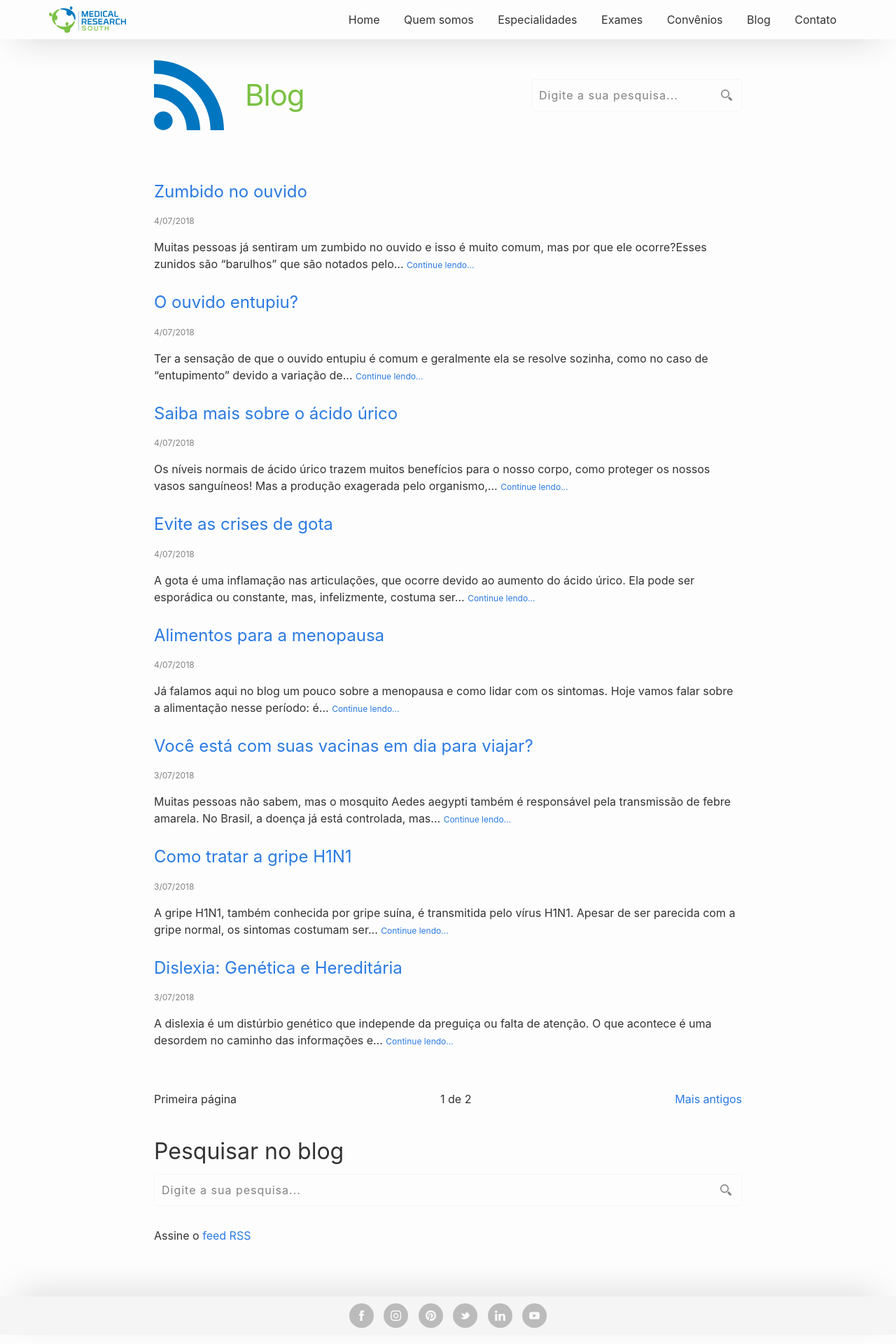
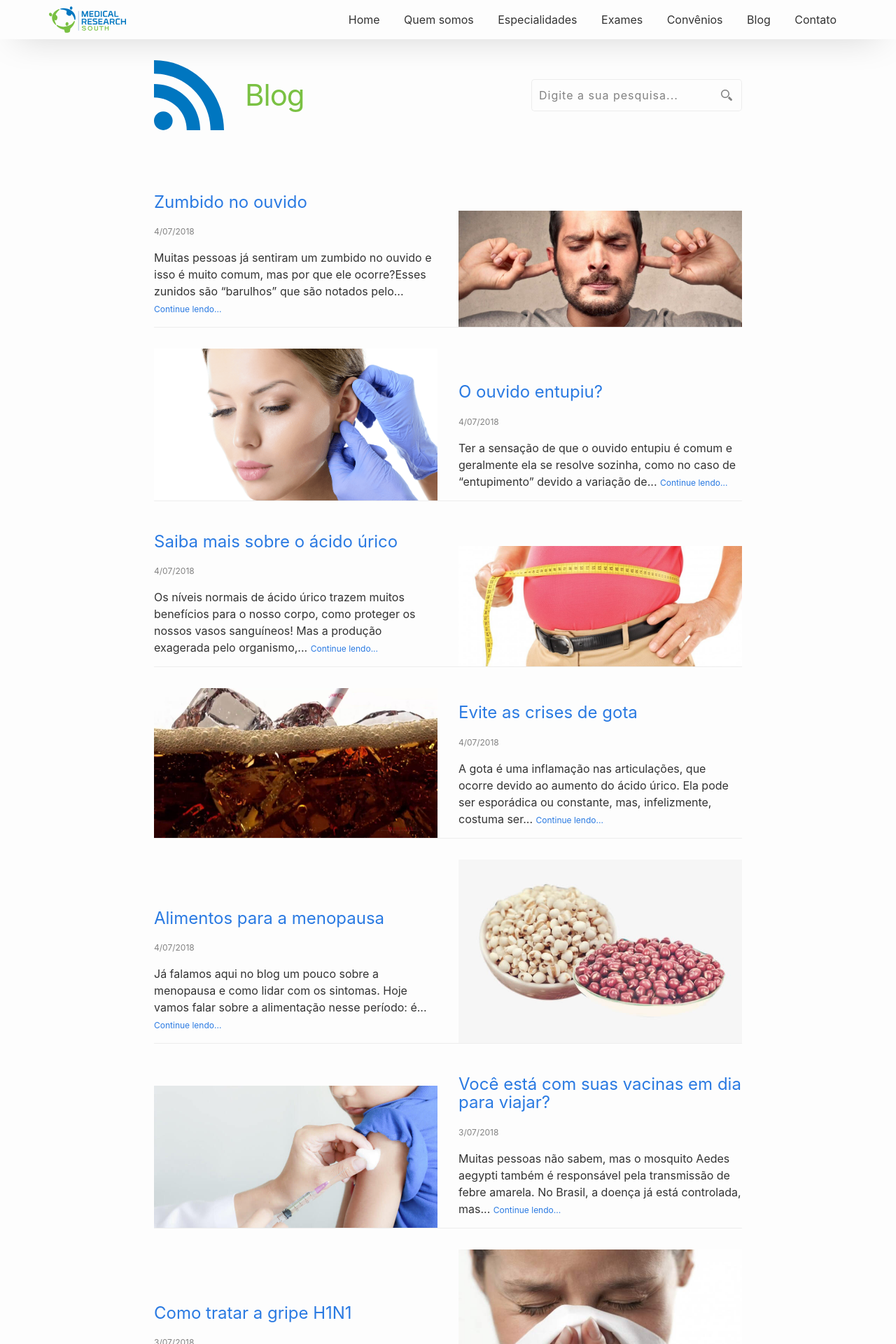
Before and after one commit to CopaTecnologia/medicinaesaude, a Jekyll site: the page built from blog/index.html, in a window 1280 px wide. Shown: the top 1920 px of the page at 70% size. Built offline with Jekyll 4.4.1, drawn with Linux system fonts in a browser that asks for light colours; the list of posts is cut into pages by our own code.

Commit message:
Blog com imagens

```diff
--- a/_sass/_vars.sass
+++ b/_sass/_vars.sass
@@ -13,7 +13,7 @@ $brand-color:      #2a7ae2
 $compl-color:      #a4ea00
 
 $grey-color:       #828282
-$grey-color-light: #f5f5f5
+$grey-color-light: #ededed
 $grey-color-dark:  #333230
 
 $on-palm:             600px
--- a/_sass/layout/_post.sass
+++ b/_sass/layout/_post.sass
@@ -2,8 +2,10 @@
 .post-list
     margin-left: 0
     list-style: none
-    >li
+    .post-item
         margin-bottom: $spacing-unit
+        +media-greater($on-palm)
+            border-bottom: 1px solid $grey-color-light
 
 .post-meta
     font-size: $small-font-size
--- a/blog/index.html
+++ b/blog/index.html
@@ -35,7 +35,13 @@ layout: default
       <ul class="seamless post-list">
         {% for post in paginator.posts %}
 
-          <li>
+          <li class="post-item" data-grid="end spacing">
+            {% if post.cover_image %}
+              <div data-cell="1of2{% cycle ' order-1', '' %} fill">
+                <img src="{{ site.baseurl }}{{ post.cover_image }}" alt="{{ post.title }}">
+              </div>
+            {% endif %}
+            <div data-cell="1of2 fill">
               <h2>
                 <a class="post-link" href="{{ post.url | prepend: site.baseurl }}">{{ post.title }}</a>
               </h2>
@@ -46,6 +52,7 @@ layout: default
                   <small><a href="{{ post.url | prepend: site.baseurl }}">Continue lendo...</a></small>
                 </p>
               {% endif %}
+            </div>
           </li>
 
         {% endfor %}
```
Lines whose indentation alone changed are shown as unchanged.
